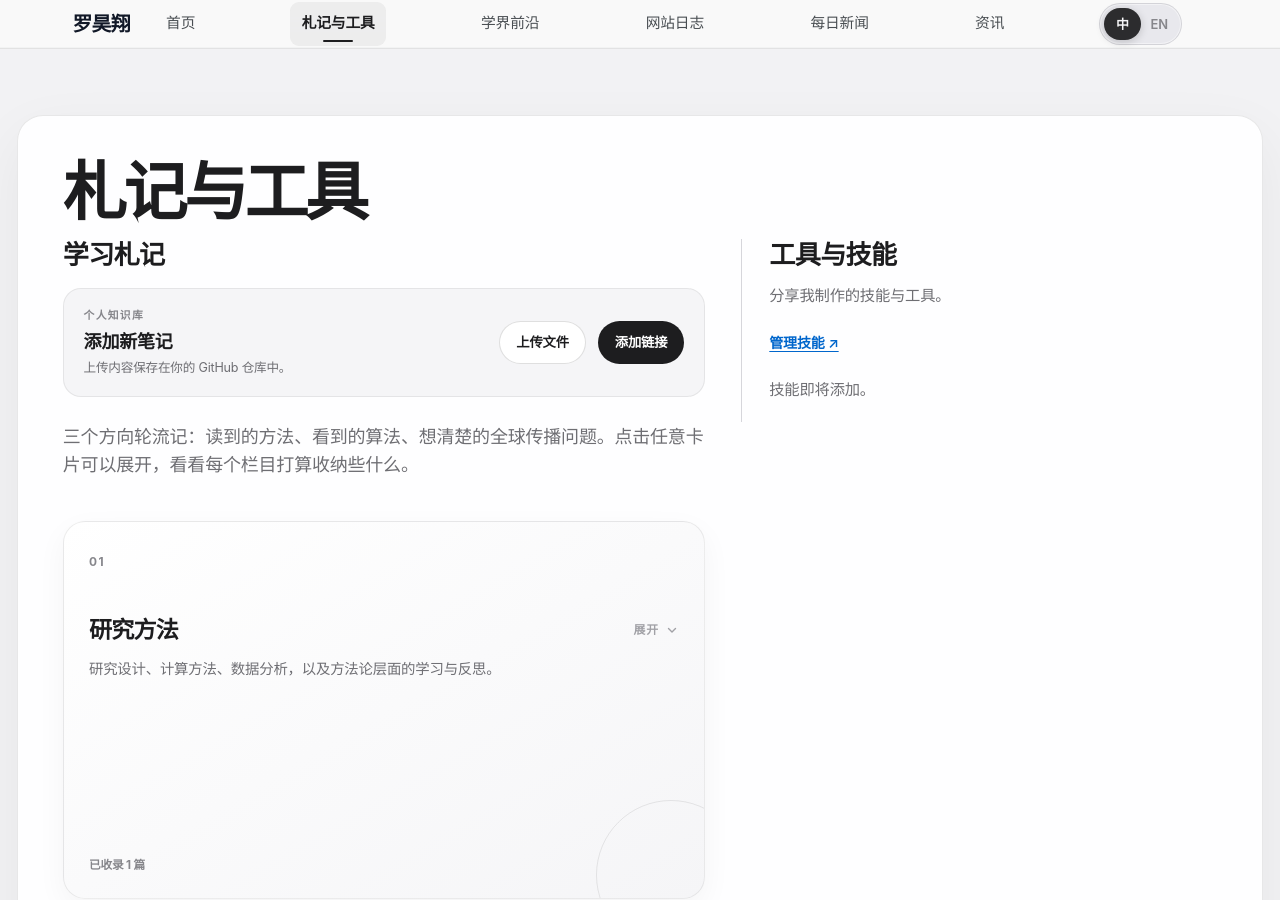
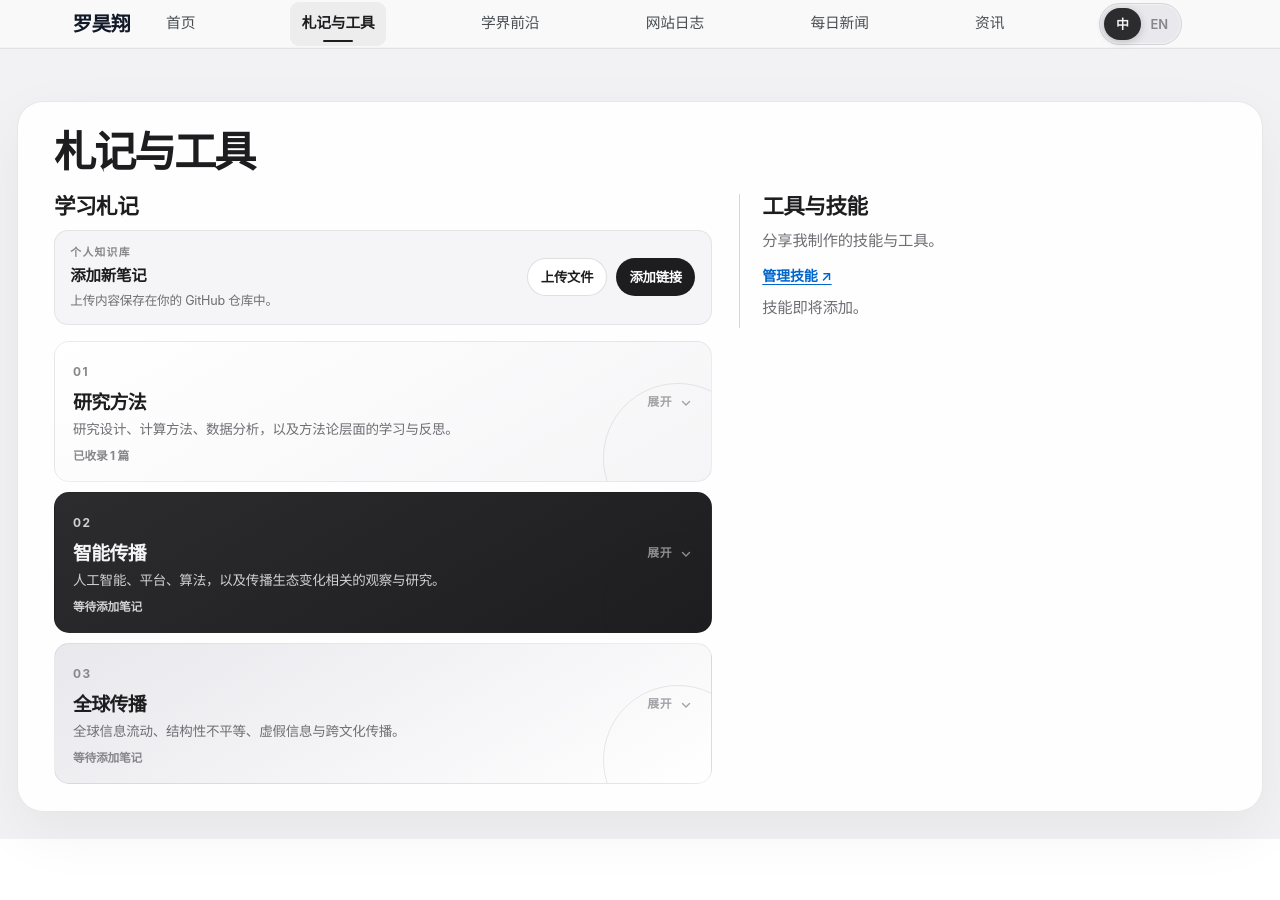
Before and after one commit to HaoxiangLuo/HaoxiangLuo.github.io, a Jekyll site: the page built from _pages/study-notes-zh.html, in a window 1280 px wide and 900 px high. Built offline with Jekyll 4.4.1, drawn with Linux system fonts in a browser that asks for light colours; a style sheet for code colours, icons or effects is not loaded.

Commit message:
Compact notes and tools cards and fold long lists

```diff
--- a/_pages/study-notes-zh.html
+++ b/_pages/study-notes-zh.html
@@ -16,7 +16,7 @@ translation_url: /study-notes/
   <a class="notes-action notes-action--dark" href="https://github.com/HaoxiangLuo/HaoxiangLuo.github.io/new/master/_posts">添加链接</a>
 </div>
 
-<p class="notes-intro">三个方向轮流记：读到的方法、看到的算法、想清楚的全球传播问题。点击任意卡片可以展开，看看每个栏目打算收纳些什么。</p>
+
 
 <div class="notes-grid" data-label-open="展开" data-label-close="收起">
   <section class="notes-topic notes-topic--methods">
@@ -81,3 +81,4 @@ translation_url: /study-notes/
 </div>
 
 <script src="{{ base_path }}/assets/js/study-notes.js" defer></script>
+<script src="{{ base_path }}/assets/js/notes-fold.js" defer></script>
--- a/_pages/year-archive.html
+++ b/_pages/year-archive.html
@@ -19,7 +19,7 @@ redirect_from:
   <a class="notes-action notes-action--dark" href="https://github.com/HaoxiangLuo/HaoxiangLuo.github.io/new/master/_posts">Add link</a>
 </div>
 
-<p class="notes-intro">Three directions, kept in turns: methods worth reading, algorithms worth watching, and questions about global communication worth settling. Click any card to see what it will hold.</p>
+
 
 <div class="notes-grid" data-label-open="Open" data-label-close="Close">
   <section class="notes-topic notes-topic--methods">
@@ -84,3 +84,4 @@ redirect_from:
 </div>
 
 <script src="{{ base_path }}/assets/js/study-notes.js" defer></script>
+<script src="{{ base_path }}/assets/js/notes-fold.js" defer></script>
--- a/_sass/_home-reference.scss
+++ b/_sass/_home-reference.scss
@@ -189,3 +189,38 @@ body.home-page .language-toggle__option.is-active { background: #0071e3; }
   body.home-page .home-publications__heading h2 { font-size: 1.65rem; letter-spacing: -.035em; }
   body.home-page .publication-card { background: rgba(255,255,255,.67); }
 }
+
+/* Compact notes and tools, while allowing expanded content to grow naturally. */
+body.inner-page:has(.notes-tools-layout) #main { padding-top: 1rem; padding-bottom: 1.5rem; }
+body.inner-page:has(.notes-tools-layout) .archive { padding: 1.5rem 2rem; }
+body.inner-page:has(.notes-tools-layout) .page__title { margin-bottom: 1rem; font-size: 2.35rem; line-height: 1.1; }
+.notes-tools-layout { gap: 1.5rem; }
+.notes-tools-layout__title, .notes-tools-layout .skills-library__heading { margin: 0 0 .6rem; font-size: 1.2rem; }
+.notes-tools-layout .notes-actions { gap: .5rem; margin-bottom: .9rem; padding: .7rem .85rem; border-radius: 14px; }
+.notes-tools-layout .notes-actions strong { font-size: .86rem; }
+.notes-tools-layout .notes-action { min-height: 38px; padding: .4rem .7rem; }
+.notes-tools-layout .notes-grid { gap: .55rem; }
+.notes-tools-layout .notes-topic { min-height: 0; padding: .85rem 1rem; border-radius: 15px; box-shadow: none; }
+.notes-tools-layout .notes-topic h2 { margin: .35rem 0 .3rem; font-size: 1.05rem; line-height: 1.25; }
+.notes-tools-layout .notes-topic .notes-topic__desc { margin: 0 0 .4rem; font-size: .75rem; line-height: 1.45; }
+.notes-tools-layout .notes-topic__status { position: static; display: block; font-size: .65rem; }
+.notes-tools-layout .notes-topic.is-open, .notes-tools-layout .notes-grid.has-open-topic .notes-topic.is-open { min-height: 0; }
+.notes-tools-layout .notes-topic.is-open .notes-topic__panel { margin-top: .8rem; }
+.notes-tools-layout .notes-topic.is-open .notes-topic__panel-inner { padding: .8rem; border-radius: 12px; }
+.notes-tools-layout .notes-grid.has-open-topic .notes-topic:not(.is-open) { opacity: 1; transform: none; }
+.notes-tools-layout .skills-library { padding-left: 1.25rem; }
+.notes-tools-layout .skills-library__intro, .notes-tools-layout .skills-library__empty { margin: 0 0 .45rem; }
+.notes-tools-layout .skill-entry { padding: .75rem; }
+.notes-tools-layout .skill-entry[hidden], .notes-tools-layout .notes-topic__entries li[hidden] { display: none !important; }
+.notes-fold__button { border: 0; background: transparent; color: #0066cc; font: inherit; font-size: .72rem; font-weight: 600; padding: .35rem 0; cursor: pointer; }
+.notes-fold__button:hover { text-decoration: underline; }
+.notes-fold__button:focus-visible { outline: 2px solid #0071e3; outline-offset: 2px; }
+.notes-topic--intelligent .notes-fold__button { color: #a9d3ff; }
+@media (max-width: 767px) {
+  body.inner-page:has(.notes-tools-layout) .archive { padding: 1.15rem; }
+  body.inner-page:has(.notes-tools-layout) .page__title { font-size: 2rem; }
+  .notes-tools-layout { gap: 1.25rem; }
+  .notes-tools-layout .skills-library { padding: 1rem 0 0; }
+  .notes-tools-layout .notes-actions { grid-template-columns: 1fr 1fr; }
+  .notes-tools-layout .notes-actions > div { grid-column: 1 / -1; }
+}
--- /dev/null
+++ b/assets/js/notes-fold.js
@@ -0,0 +1,53 @@
+(function () {
+  "use strict";
+  var layout = document.querySelector(".notes-tools-layout");
+  if (!layout) return;
+  var zh = document.documentElement.lang.toLowerCase().indexOf("zh") === 0;
+  function button(label) {
+    var el = document.createElement("button");
+    el.type = "button";
+    el.className = "notes-fold__button";
+    el.setAttribute("aria-expanded", "false");
+    el.textContent = label;
+    return el;
+  }
+  function foldText(p) {
+    var full = p.textContent.trim();
+    var chars = Array.from(full);
+    var cjk = (full.match(/[\u3400-\u9fff]/g) || []).length;
+    var limit = cjk > 30 ? 100 : 220;
+    if (chars.length <= limit) return;
+    var brief = chars.slice(0, limit).join("").trim() + "…";
+    var control = button(zh ? "展开全文" : "Read more");
+    p.textContent = brief;
+    p.insertAdjacentElement("afterend", control);
+    control.addEventListener("click", function (event) {
+      event.stopPropagation();
+      var expanded = control.getAttribute("aria-expanded") === "true";
+      p.textContent = expanded ? brief : full;
+      control.setAttribute("aria-expanded", String(!expanded));
+      control.textContent = expanded ? (zh ? "展开全文" : "Read more") : (zh ? "收起" : "Show less");
+    });
+  }
+  function foldList(container, selector, count) {
+    var children = Array.prototype.slice.call(container.querySelectorAll(selector));
+    if (children.length <= count) return;
+    var control = button("");
+    container.insertAdjacentElement("afterend", control);
+    function render() {
+      var expanded = control.getAttribute("aria-expanded") === "true";
+      children.forEach(function (child, index) { child.hidden = index >= count && !expanded; });
+      control.textContent = expanded ? (zh ? "收起" : "Show less")
+        : (zh ? "展开其余 " + (children.length - count) + " 项" : "Show " + (children.length - count) + " more");
+    }
+    control.addEventListener("click", function (event) {
+      event.stopPropagation();
+      control.setAttribute("aria-expanded", String(control.getAttribute("aria-expanded") !== "true"));
+      render();
+    });
+    render();
+  }
+  layout.querySelectorAll(".notes-topic__desc, .skill-entry p").forEach(foldText);
+  layout.querySelectorAll(".notes-topic__entries").forEach(function (list) { foldList(list, ":scope > li", 3); });
+  layout.querySelectorAll(".skills-library__grid").forEach(function (grid) { foldList(grid, ":scope > .skill-entry", 4); });
+}());
```
